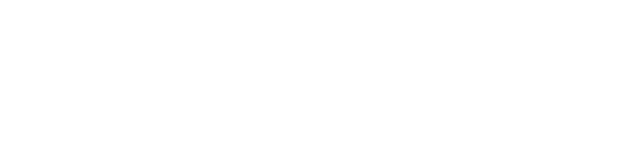
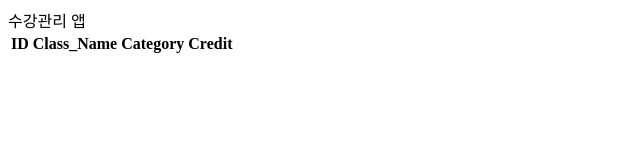
Before and after one commit to Harimad/groomJS, a plain HTML site: page JS_Handling/js_handling.html in a window 1280 px wide. Shown: the whole page, without its empty margins (0-640 px from the left). Drawn offline with Linux system fonts and the light colour scheme.

Commit message:
데이터 정의2

```diff
--- a/JS_Handling/js_handling.html
+++ b/JS_Handling/js_handling.html
@@ -32,10 +32,24 @@
 				//비어있는 col 배열에 myClass 배열 속 객체들의 key값들을 넣어줘야 함
 				for (let i = 0; i < this.myClass.length; i++) { //myClass 속 객체들 순회
 					for (let key in this.myClass[i]) { // 각 객체들 속의 key값 순회
-						if (this.col.indexOf(key === -1)) this.col.push(key); 	//key를 col 배열에 담기
+						if (this.col.indexOf(key) === -1) this.col.push(key); 	//key를 col 배열에 담기
 					}
 				}
-				console.log(this.col); //(12) ['ID', 'Class_Name', 'Category', 'Credit', 'ID', 'Class_Name', 'Category', 'Credit', 'ID', 'Class_Name', 'Category', 'Credit']
+
+				let table = document.createElement('table');
+				table.setAttribute('id', 'classtable');
+
+				let tr = table.insertRow(-1); //-1을 넣으면 table의 마지막 행에 추가
+
+				for (let i = 0; i < this.col.length; i++) { //th 작성
+					let th = document.createElement('th');
+					th.innerHTML = this.col[i];
+					tr.appendChild(th);
+				}
+
+				let div = document.querySelector('#container');
+				div.innerHTML = `수강관리 앱`;
+				div.appendChild(table);
 			}
 		}
 		crudApp.createTable();
```
